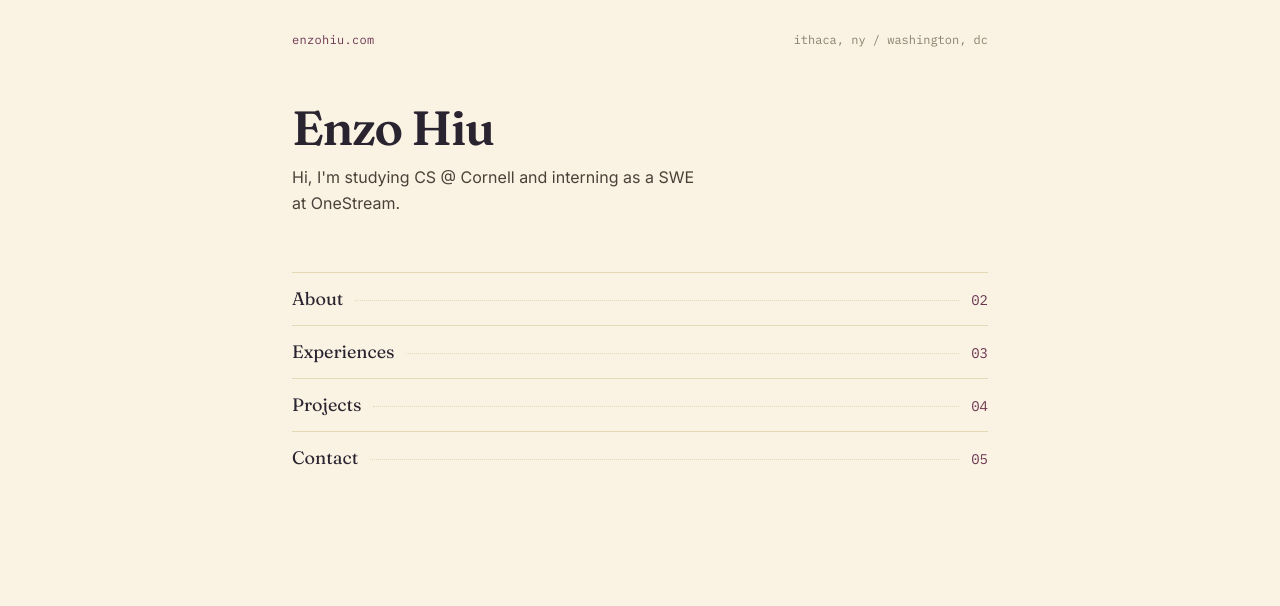
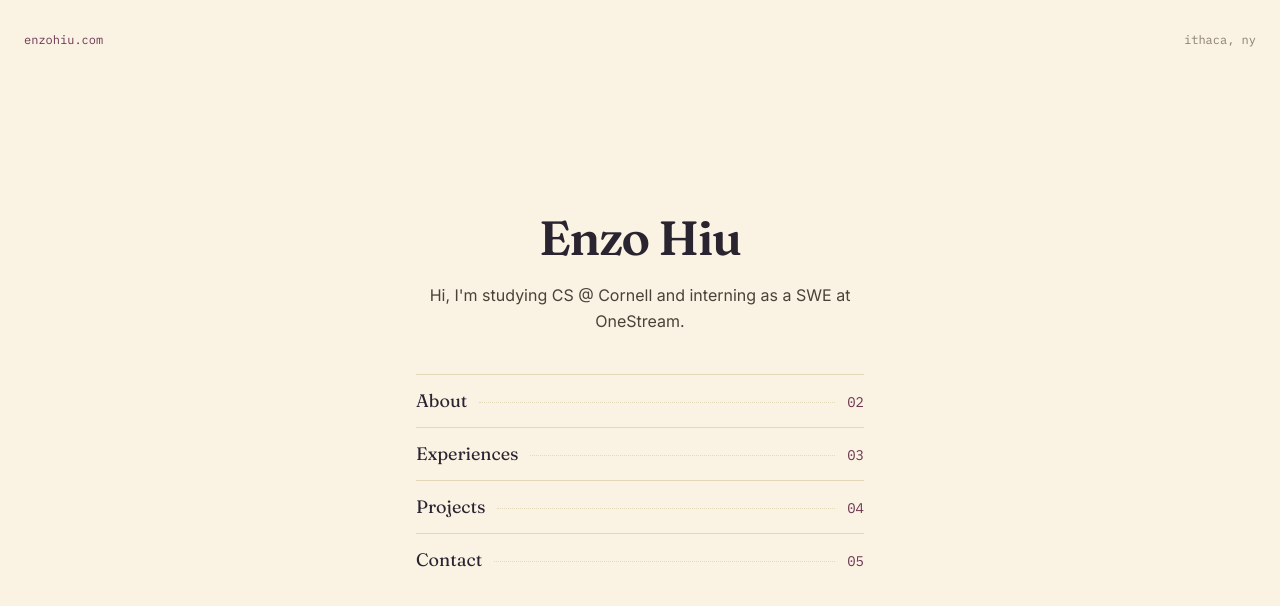
Before and after one commit to cvepo/portfolio2, a Next.js app: page / in a window 1280 px wide. Shown: the top 606 px of the page. Built offline with nearby package versions, Linux system fonts and the light colour scheme.

Commit message:
Import portfolio content from old site.
Update contact links, experience history, project copy and GitHub URLs,
and center the home page layout.

```diff
--- a/app/about/page.tsx
+++ b/app/about/page.tsx
@@ -5,8 +5,9 @@ import { User } from "lucide-react";
 const currentlyTags = [
   "studying @ cornell",
   "swe intern @ onestream",
+  "apm @ cornell appdev",
   "backend @ hack4impact",
-  "apm @ cornell appdev",
+  "ai/ml fellow @ break through tech",
 ];
 
 export default function About() {
--- a/app/contact/page.tsx
+++ b/app/contact/page.tsx
@@ -1,12 +1,38 @@
 import PageFrame from "@/components/PageFrame";
 import TopBar from "@/components/TopBar";
-import { Mail, Linkedin, Github, Instagram } from "lucide-react";
+import { Mail, Linkedin, Github, Instagram, Calendar } from "lucide-react";
 
 const links = [
-  { label: "email", value: "hi@enzohiu.com", href: "mailto:hi@enzohiu.com", Icon: Mail },
-  { label: "linkedin", value: "@hiuenzo", href: "https://linkedin.com/in/hiuenzo", Icon: Linkedin },
-  { label: "github", value: "github.com/enzohiu", href: "https://github.com/enzohiu", Icon: Github },
-  { label: "instagram", value: "@hiuenzo", href: "https://instagram.com/hiuenzo", Icon: Instagram },
+  {
+    label: "email",
+    value: "emh274@cornell.edu",
+    href: "mailto:emh274@cornell.edu",
+    Icon: Mail,
+  },
+  {
+    label: "linkedin",
+    value: "linkedin.com/in/enzo-hiu",
+    href: "https://linkedin.com/in/enzo-hiu-123750245",
+    Icon: Linkedin,
+  },
+  {
+    label: "github",
+    value: "github.com/cvepo",
+    href: "https://github.com/cvepo",
+    Icon: Github,
+  },
+  {
+    label: "calendly",
+    value: "book a chat",
+    href: "https://calendly.com/enzohiu06/30min",
+    Icon: Calendar,
+  },
+  {
+    label: "instagram",
+    value: "@hiuenzo",
+    href: "https://instagram.com/hiuenzo",
+    Icon: Instagram,
+  },
 ];
 
 export default function Contact() {
@@ -19,8 +45,8 @@ export default function Contact() {
           Let&apos;s talk.
         </h1>
         <p className="font-sans text-sm text-body max-w-[380px] leading-relaxed">
-          Reach out about roles, projects, or anything else — I&apos;ll get
-          back to you.
+          Open to conversations about software, sports, or anything else —
+          reach out anytime.
         </p>
       </div>
 
@@ -30,6 +56,8 @@ export default function Contact() {
             <a
               key={label}
               href={href}
+              target={href.startsWith("http") ? "_blank" : undefined}
+              rel={href.startsWith("http") ? "noopener noreferrer" : undefined}
               className="group flex items-center justify-between py-4 border-b border-hairline"
             >
               <span className="flex items-center gap-2.5 font-mono text-sm text-ink">
--- a/app/page.tsx
+++ b/app/page.tsx
@@ -1,26 +1,28 @@
-import PageFrame from "@/components/PageFrame";
-import TopBar from "@/components/TopBar";
 import TocRow from "@/components/TocRow";
 
 export default function Home() {
   return (
-    <PageFrame>
-      <TopBar left="enzohiu.com" right="ithaca, ny / washington, dc" />
+    <main className="relative min-h-screen">
+      <div className="absolute top-8 left-6 font-mono text-xs text-plum">
+        enzohiu.com
+      </div>
+      <div className="absolute top-8 right-6 font-mono text-xs text-warmgray">
+        ithaca, ny
+      </div>
 
-      <div className="px-6 sm:px-8 pt-10 pb-3">
+      <div className="min-h-screen flex flex-col items-center justify-center px-6 text-center">
+        <div className="w-full max-w-md mx-auto">
+          <div className="text-center">
             <h1 className="font-display font-semibold text-4xl sm:text-5xl text-ink leading-tight tracking-tight">
               Enzo Hiu
             </h1>
-      </div>
-
-      <div className="px-6 sm:px-8 pb-14">
-        <p className="font-sans text-base text-body leading-relaxed max-w-[420px]">
+            <p className="font-sans text-base text-body leading-relaxed mt-5">
               Hi, I&apos;m studying CS @ Cornell and interning as a SWE at
               OneStream.
             </p>
           </div>
 
-      <div className="px-6 sm:px-8 pb-20">
+          <div className="mt-10 text-left">
             <div className="border-t border-hairline">
               <TocRow label="About" page="02" href="/about" />
               <TocRow label="Experiences" page="03" href="/experiences" />
@@ -28,6 +30,8 @@ export default function Home() {
               <TocRow label="Contact" page="05" href="/contact" />
             </div>
           </div>
-    </PageFrame>
+        </div>
+      </div>
+    </main>
   );
 }
--- a/app/projects/[slug]/page.tsx
+++ b/app/projects/[slug]/page.tsx
@@ -64,20 +64,34 @@ export default function ProjectDetail({
             <div className="text-warmgray text-[10px] mb-1">highlight</div>
             <span className="text-plum">{project.highlight}</span>
           </div>
-          {(project.liveUrl || project.githubUrl) && (
+          {(project.liveUrl ||
+            project.githubUrl ||
+            (project.links && project.links.length > 0)) && (
             <div>
               <div className="text-warmgray text-[10px] mb-1">links</div>
-              <span className="flex gap-3">
+              <span className="flex flex-col gap-2">
                 {project.liveUrl && (
                   <a href={project.liveUrl} className="text-plum hover:text-ink">
                     live ↗
                   </a>
                 )}
                 {project.githubUrl && (
-                  <a href={project.githubUrl} className="text-plum hover:text-ink">
+                  <a
+                    href={project.githubUrl}
+                    className="text-plum hover:text-ink"
+                  >
                     github ↗
                   </a>
                 )}
+                {project.links?.map((link) => (
+                  <a
+                    key={link.href}
+                    href={link.href}
+                    className="text-plum hover:text-ink"
+                  >
+                    {link.label} ↗
+                  </a>
+                ))}
               </span>
             </div>
           )}
```
Also changed, not shown: data/experience.ts (+13 -2 lines), data/projects.ts (+30 -18 lines). Lines whose indentation alone changed are shown as unchanged.
